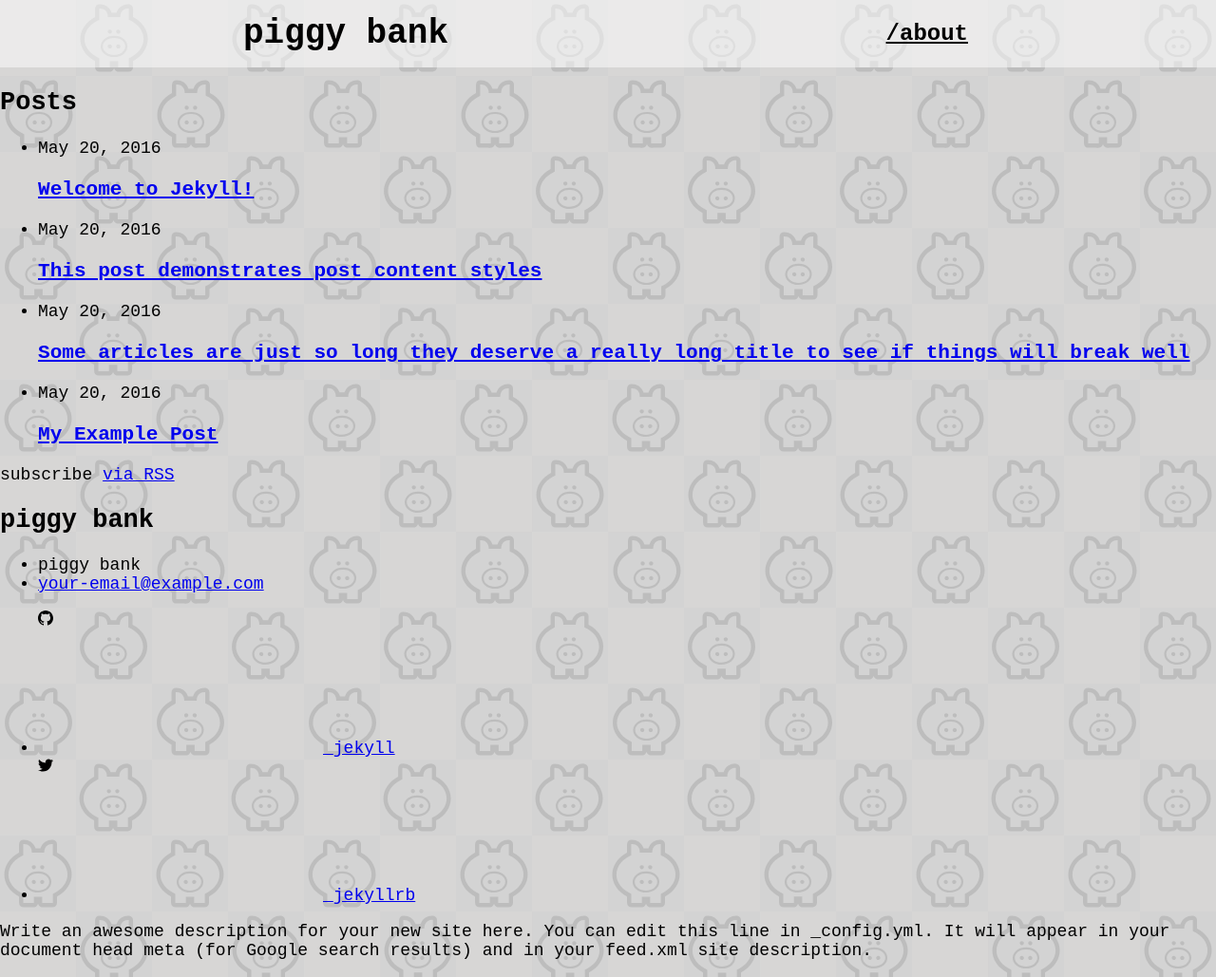
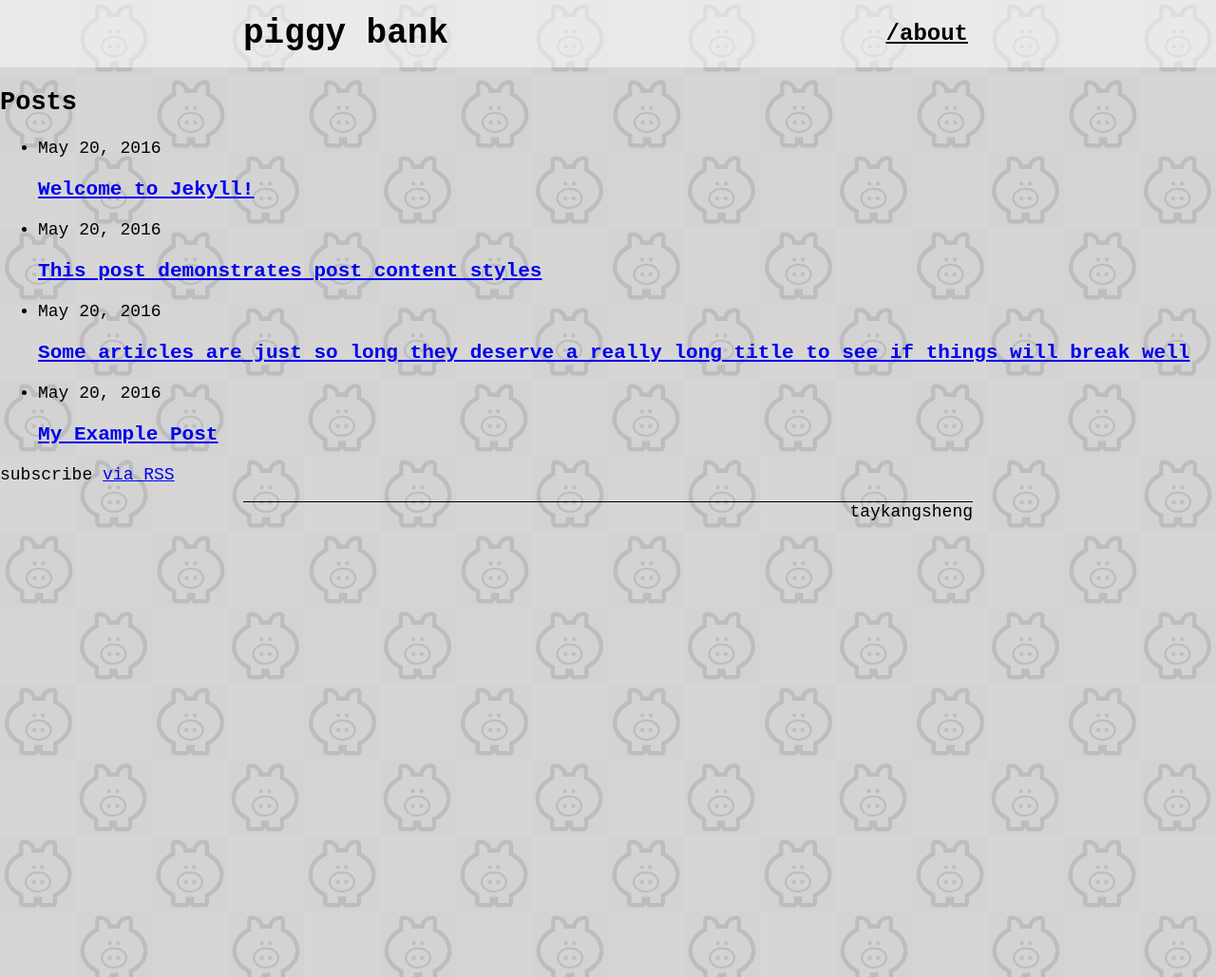
Before and after one commit to TayKangSheng/piggy-bank, a Jekyll site: the page built from index.md, in a window 1280 px wide. Shown: the whole page at 95% size. Built offline with Jekyll 4.4.1, drawn with Linux system fonts in a browser that asks for light colours.

Commit message:
modify footer

```diff
--- a/_config.yml
+++ b/_config.yml
@@ -13,6 +13,7 @@
 # you will see them accessed via {{ site.title }}, {{ site.email }}, and so on.
 # You can create any custom variable you would like, and they will be accessible
 # in the templates via {{ site.myvariable }}.
+author: taykangsheng
 title: piggy bank
 email: your-email@example.com
 description: >- # this means to ignore newlines until "baseurl:"
--- a/_includes/footer.html
+++ b/_includes/footer.html
@@ -1,5 +1,11 @@
 <footer class="site-footer h-card">
-  <data class="u-url" href="{{ "/" | relative_url }}"></data>
+  <span id="signature">
+     <!-- {% assign default_paths = site.pages | map: "path" %} -->
+    <a href="https://www.github.com/taykangsheng/piggy-bank">{{ site.author }}</a>
+  </span>
+</footer>
+
+  <!-- <data class="u-url" href="{{ "/" | relative_url }}"></data>
 
   <div class="wrapper">
 
@@ -30,6 +36,4 @@
       </div>
     </div>
 
-  </div>
-
-</footer>
+  </div> -->
--- a/_sass/piggy-bank.scss
+++ b/_sass/piggy-bank.scss
@@ -67,3 +67,25 @@
         }
     }
 }
+
+.site-content {
+    @include page-margin;
+}
+
+.site-footer {
+    @include page-margin;
+    border-top: 1px solid black;
+
+    #signature {
+        float: right;
+
+        a {
+            text-decoration: none;
+            color: inherit;
+        }
+
+        a:hover{
+            text-decoration: underline;
+        }
+    }
+}
```
